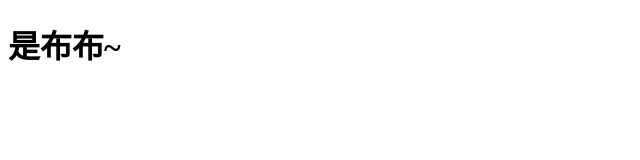
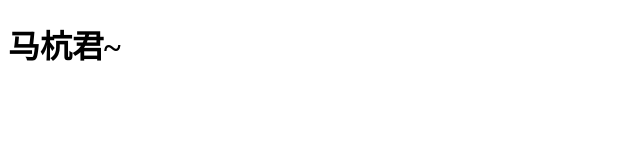
Before and after one commit to yeyunwen/yeyunwen.github.io, a plain HTML site: page index.html in a window 1280 px wide. Shown: the full height of the page, 0-640 px from the left. Drawn offline with Linux system fonts and the light colour scheme.

Commit message:
Update index.html
11

```diff
--- a/index.html
+++ b/index.html
@@ -7,6 +7,6 @@
   <title>Document</title>
 </head>
 <body>
-  <h1>是布布~</h1>
+  <h1>马杭君~</h1>
 </body>
 </html>
```
